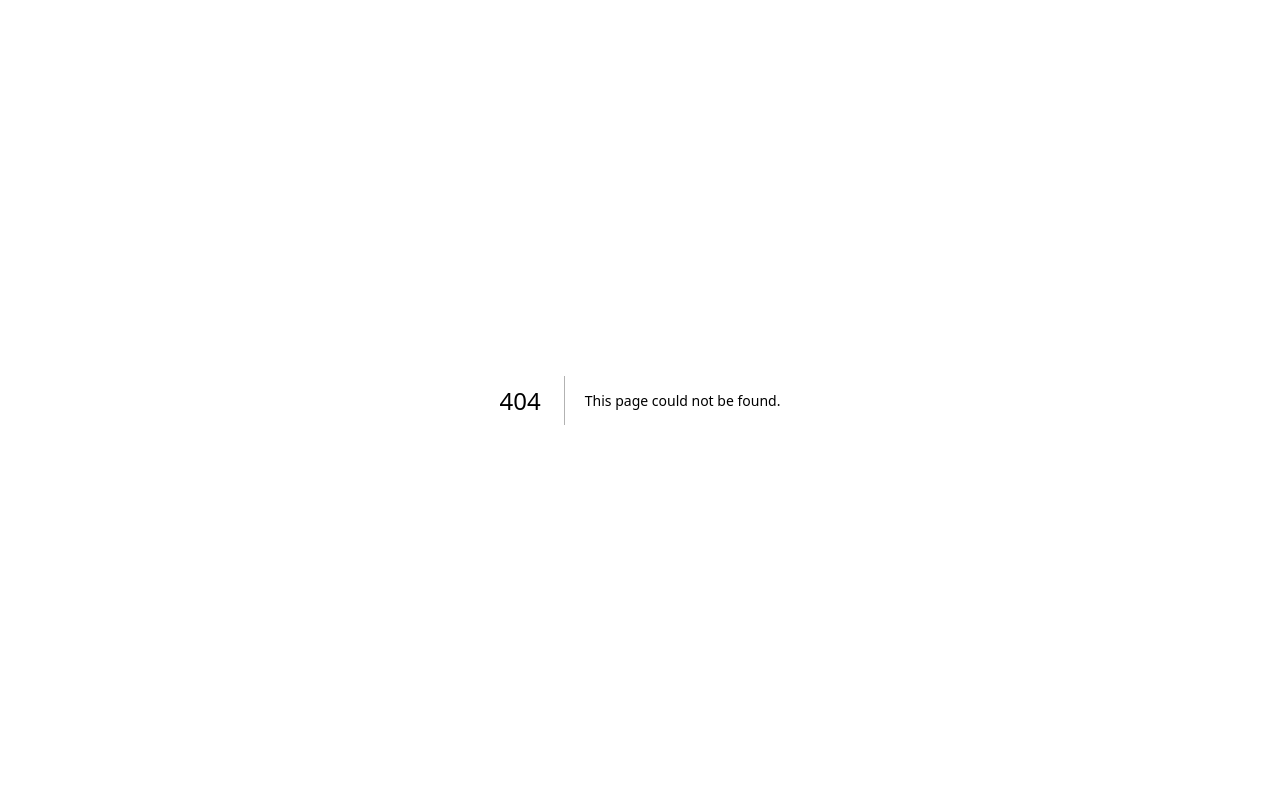
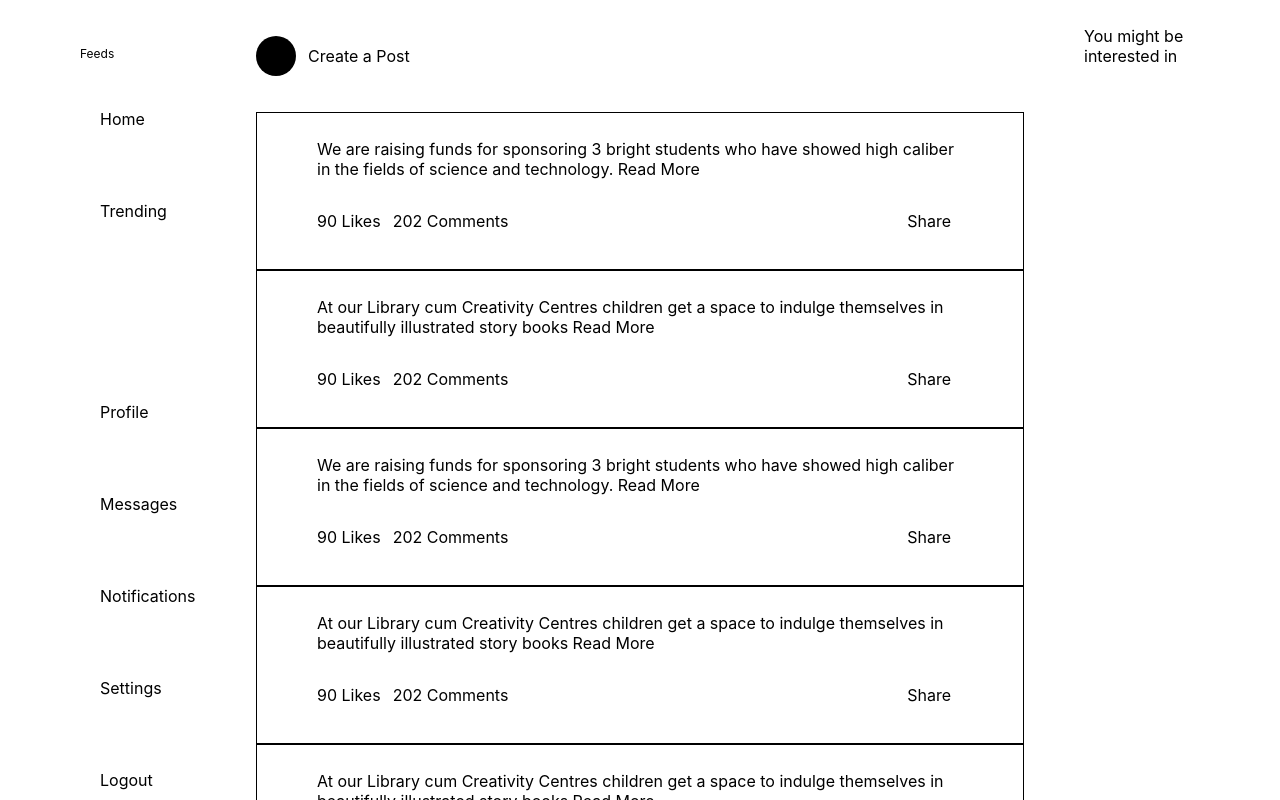
Before and after one commit to zweistein1326/FindNFund, a Next.js app: page /feed in a window 1280 px wide. Before the commit this address had no page. Shown: the top 800 px of the page. Built offline with nearby package versions, Linux system fonts and the light colour scheme.

Commit message:
First Commit

```diff
--- /dev/null
+++ b/components/feed/createPost.tsx
@@ -0,0 +1,11 @@
+const CreatePost = () => {
+
+    return (
+        <div style={{display:'flex', flexDirection:'row', alignItems:'center', padding:'30px 0'}}>
+            <div style={{height:40, width:40, borderRadius:40, backgroundColor:'black', marginRight:12}}></div>
+            <p>Create a Post</p>
+        </div>
+    );
+}
+
+export default CreatePost;
--- /dev/null
+++ b/components/feed/index.tsx
@@ -0,0 +1,12 @@
+import { posts } from "../../dummydata/posts";
+import FeedTile from "./tile";
+
+const Feed = () => {
+    return (
+        <div>
+            {posts.map((feed_item: any, index: number) => <FeedTile key={index} feed_item={feed_item} />)    }
+        </div>
+    )
+}
+
+export default Feed;
--- /dev/null
+++ b/components/feed/tile.tsx
@@ -0,0 +1,18 @@
+const FeedTile = ({feed_item}:any) => {
+    return (
+        <div style={{ padding: '10px 60px' , border:'1px solid black'}}>
+            <p>{ feed_item.info.caption }</p>
+            {/* List of attachments in post */}
+            <div style={{display:'flex', flexDirection:'row', justifyContent:'space-between'}}>
+                <div style={{display:'flex', flexDirection:'row'}}>
+                    <p style={{padding:"0px 12px 12px 0px"}}>{ feed_item.stats.likes } Likes</p>
+                    <p style={{padding:"0px 12px 12px 0px"}}>{feed_item.stats.comments} Comments</p>
+                </div>
+                <p style={{padding:"0px 12px 12px 0px"}}>Share</p>
+            </div>
+
+        </div>
+    )
+}
+
+export default FeedTile;
--- /dev/null
+++ b/components/icons/texticon.tsx
@@ -0,0 +1,10 @@
+export const TextIcon = ({text, icon}:any) => {
+    return (
+        <div style={{padding:20}}>
+            <div>
+
+            </div>
+            <p>{text}</p>
+        </div>
+    )
+}
--- /dev/null
+++ b/dummydata/posts.tsx
@@ -0,0 +1,86 @@
+export const posts = [
+    {
+        header: {
+            sender_id: '1',
+            created_at:'Dec 9, 2022'
+        },
+        info: {
+            caption: 'We are raising funds for sponsoring 3 bright students who have showed high caliber in the fields of science and technology. Read More',
+            attachments: [],
+        },
+        stats: {
+            likes: 90,
+            comments: 202,
+        }
+    },
+    {
+        header: {
+            sender_id: '2',
+            created_at:'Dec 9, 2022'
+        },
+        info: {
+            caption: 'At our Library cum Creativity Centres children get a space to indulge themselves in beautifully illustrated story books Read More',
+            attachments: [],
+        },
+        stats: {
+            likes: 90,
+            comments: 202,
+        }
+    },
+    {
+        header: {
+            sender_id: '2',
+            created_at:'Dec 9, 2022'
+        },
+        info: {
+            caption: 'We are raising funds for sponsoring 3 bright students who have showed high caliber in the fields of science and technology. Read More',
+            attachments: [],
+        },
+        stats: {
+            likes: 90,
+            comments: 202,
+        }
+    },
+    {
+        header: {
+            sender_id: '1',
+            created_at:'Dec 9, 2022'
+        },
+        info: {
+            caption: 'At our Library cum Creativity Centres children get a space to indulge themselves in beautifully illustrated story books Read More',
+            attachments: [],
+        },
+        stats: {
+            likes: 90,
+            comments: 202,
+        }
+    },
+    {
+        header: {
+            sender_id: '2',
+            created_at:'Dec 9, 2022'
+        },
+        info: {
+            caption: 'At our Library cum Creativity Centres children get a space to indulge themselves in beautifully illustrated story books Read More',
+            attachments: [],
+        },
+        stats: {
+            likes: 90,
+            comments: 202,
+        }
+    },
+    {
+        header: {
+            sender_id: '3',
+            created_at:'Dec 9, 2022'
+        },
+        info: {
+            caption: 'We are raising funds for sponsoring 3 bright students who have showed high caliber in the fields of science and technology. Read More',
+            attachments: [],
+        },
+        stats: {
+            likes: 90,
+            comments: 202,
+        }
+    },
+];
--- a/package.json
+++ b/package.json
@@ -9,6 +9,9 @@
     "lint": "next lint"
   },
   "dependencies": {
+    "@emotion/react": "^11.10.5",
+    "@emotion/styled": "^11.10.5",
+    "@mui/material": "^5.10.17",
     "@types/node": "18.11.11",
     "@types/react": "18.0.26",
     "@types/react-dom": "18.0.9",
--- /dev/null
+++ b/pages/feed.tsx
@@ -0,0 +1,76 @@
+import { TextIcon } from '../components/icons/texticon';
+import Feed from '../components/feed';
+import CreatePost from '../components/feed/createPost';
+
+const FeedPage = () => {
+  return (
+        <div style={{height:'100vh', width:'100vw', display:'flex', alignItems:'center', justifyContent:'center'}}>
+            {/* HEADER */}
+            <LeftNav />
+            <CenterNav />
+            <RightNav/>
+        </div>
+  )
+}
+
+const LeftNav = () => {
+
+    const tabs = [
+        { title: 'Home', href: '' },
+        { title: 'Trending', href: '' },
+    ]
+
+    const Top = () => {
+        return (
+            <div style={{height:'40vh', width:'20%'}}>
+                <p style={{fontSize:12}}>Feeds</p>
+                {tabs.map((tab, index) => <TextIcon text={tab.title} key={index} />)}
+            </div>
+
+        )
+    }
+
+    const Bottom = () => {
+        const tabs = [
+            { title: 'Profile', href: '' },
+            { title: 'Messages', href: '' },
+            { title: 'Notifications', href: '' },
+            { title: 'Settings', href: '' },
+            { title: 'Logout', href: '' },
+        ]
+        return (
+            <div style={{height:'50vh', width:'20%'}}>
+                {tabs.map((tab, index) => <TextIcon text={tab.title} key={index} />)}
+            </div>
+
+        )
+    }
+
+    return (
+        <div style={{width:'20vw', padding:'0px 80px'}}>
+            <Top />
+            <Bottom/>
+        </div>
+    )
+
+}
+
+const RightNav = () => {
+    return (
+        <div style={{height:'100vh', width:'20%', padding:'10px 60px'}}>
+            <p>You might be interested in</p>
+            {/* <>List of groups, user might be interested in based on behaviour</> */}
+        </div>
+    )
+}
+
+const CenterNav = () => {
+    return (
+        <div style={{ height: '100vh', width: '60%' }}>
+            <CreatePost/>
+            <Feed/>
+        </div>
+    )
+}
+
+export default FeedPage;
```
Also changed, not shown: dummydata/users.tsx (added, +30 -0 lines), pages/login.tsx (added, +33 -0 lines), pages/register.tsx (added, +27 -0 lines), 1 other file (tests, documents, lock files or other folders).
